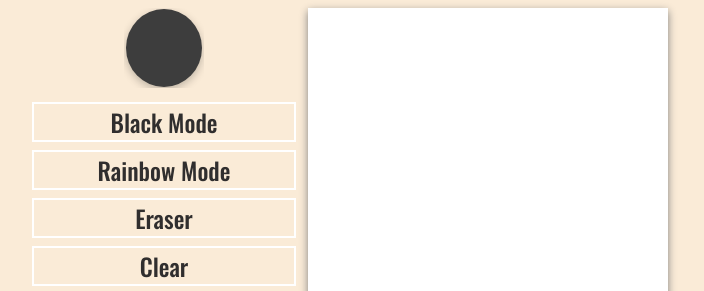
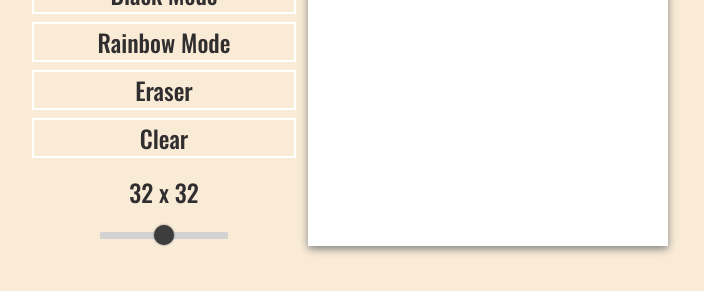
Before and after one commit to moralessa/Etch-A-Sketch, a plain HTML site: page index.html in a window 1280 px wide. Shown: the part 357-648 px from the top of the page, without its empty margins (284-988 px from the left). Drawn offline with nearby package versions, Linux system fonts and the light colour scheme.

Commit message:
final commit

```diff
--- a/styles.css
+++ b/styles.css
@@ -9,7 +9,7 @@
 body {
     font-family: "Oswald", Arial, Helvetica, sans-serif;
     font-size: 16px;
-    margin: 20%;
+    margin: 10% 20%;
     background-color: antiquewhite;
     color: rgb(48, 46, 46);
 }
```
